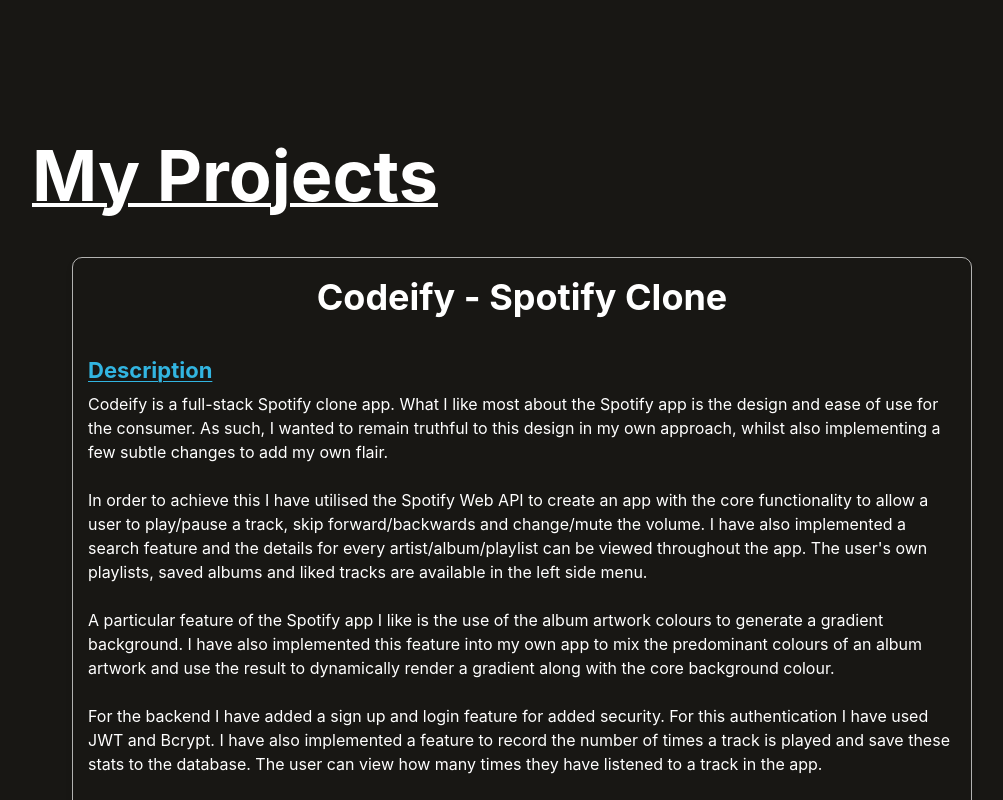
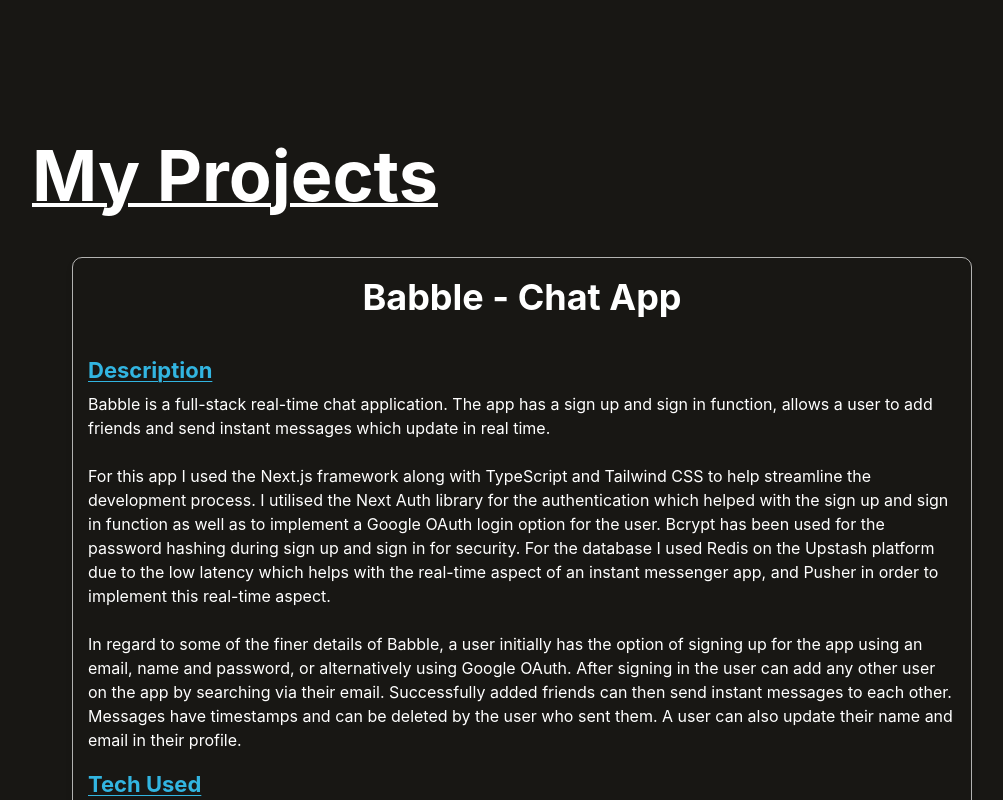
Before and after one commit to Satokii/portfolio, a React (Vite) app: page / in a window 1280 px wide. Shown: the part 2000-2800 px from the top of the page, without its empty margins (118-1121 px from the left). Built offline with nearby package versions, Linux system fonts and the light colour scheme; no server answers.

Commit message:
feat: import ChatApp component into projects

```diff
--- a/src/components/main/components/MainProjects.jsx
+++ b/src/components/main/components/MainProjects.jsx
@@ -6,12 +6,14 @@
 import WorkoutAddWorkoutVid from "../../../assets/vids/workout-add-workout.mp4";
 import WorkoutNavVid from "../../../assets/vids/workout-general-navigation.mp4";
 import "../../../styles/main/main-projects.css";
+import ChatApp from "../projects/ChatApp";
 
 function MainProjects() {
   return (
     <section id="projects" className="main-projects grid">
       <h2 className="main-projects--header">My Projects</h2>
       <div className="main-projects--container grid">
+        <ChatApp />
         {/* <article className="main-projects--project grid">
           <h3 className="project-info--header grid">Babble - Chat App</h3>
           <section className="project-info grid">
--- a/src/components/main/projects/ChatApp.jsx
+++ b/src/components/main/projects/ChatApp.jsx
@@ -1,5 +1,6 @@
 import ChatAppSignIn from "../../../assets/project-images/chat-app-sign-in.png";
 import ChatAppDashboard from "../../../assets/project-images/chat-app-dashboard.png";
+import GithubLogo from "../../../assets/misc/github-logo.svg";
 
 function ChatApp() {
   return (
```
